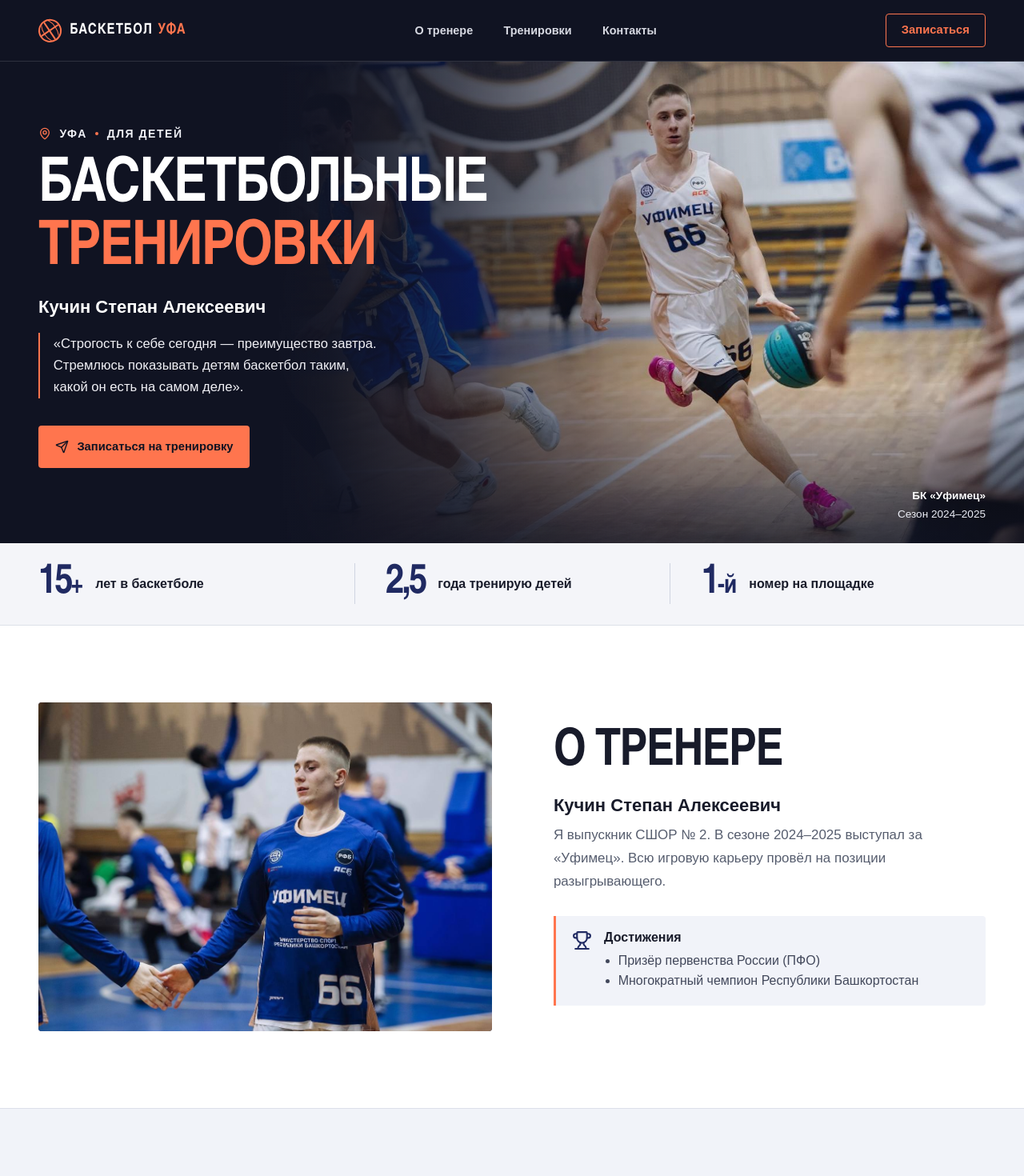
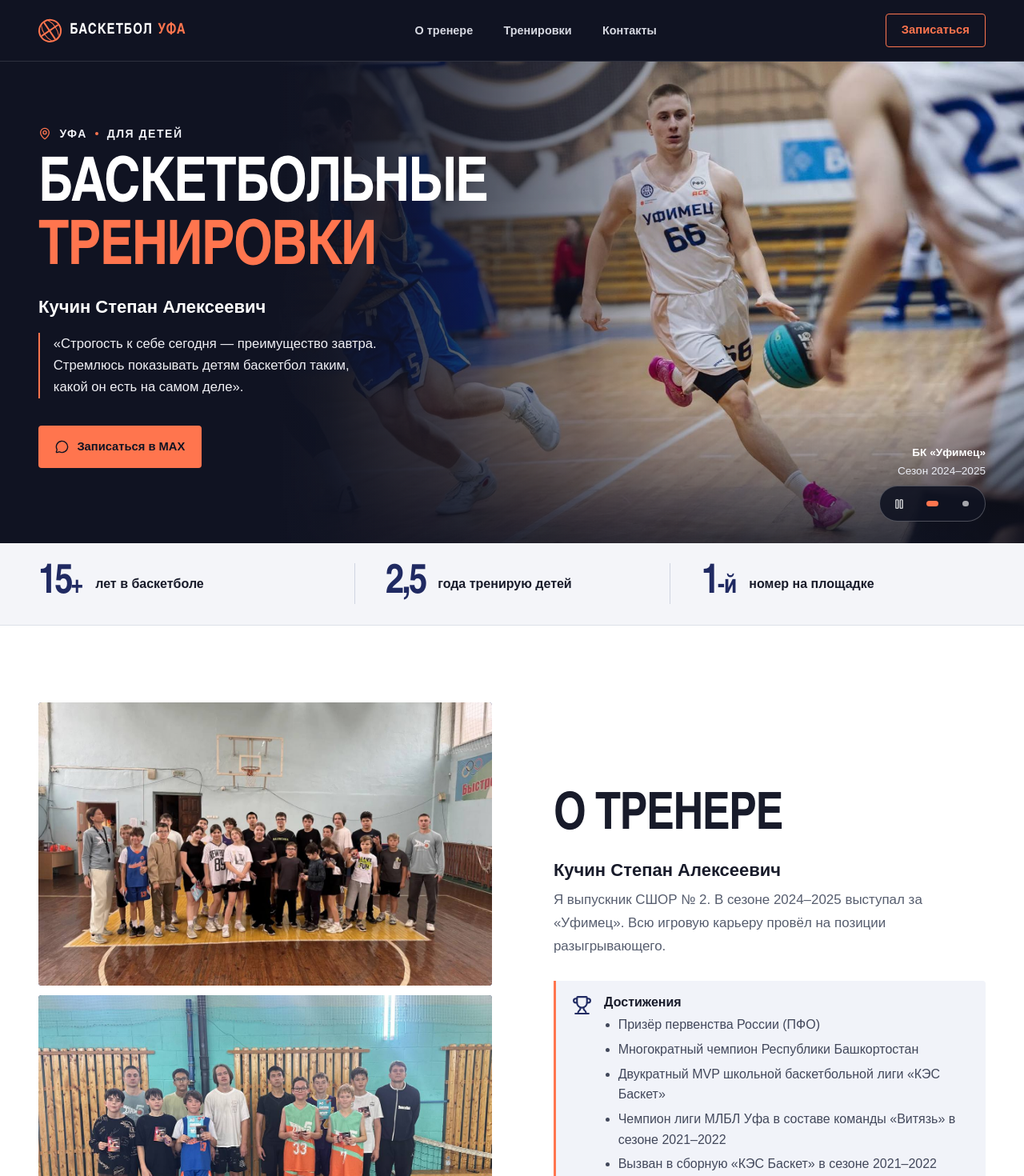
Before and after one commit to code-tamer3000/basketball-ufa, a React (Vite) app: page / in a window 1280 px wide. Shown: the top 1470 px of the page at 80% size. Built offline with nearby package versions, Linux system fonts and the light colour scheme.

Commit message:
Add coaching achievements, photo carousel, and MAX booking

```diff
--- a/index.html
+++ b/index.html
@@ -4,7 +4,7 @@
     <meta charset="UTF-8" />
     <meta name="viewport" content="width=device-width, initial-scale=1.0" />
     <meta name="theme-color" content="#101322" />
-    <meta name="description" content="Индивидуальные тренировки по баскетболу для детей в Уфе. Занятия на площадке или в зале. Запись в Telegram и по телефону." />
+    <meta name="description" content="Индивидуальные тренировки по баскетболу для детей в Уфе. Занятия на площадке или в зале. Запись в MAX, Telegram и по телефону." />
     <title>Баскетбольные тренировки для детей в Уфе</title>
   </head>
   <body>
--- a/src/App.jsx
+++ b/src/App.jsx
@@ -1,10 +1,18 @@
-import { Clock3, MapPin, Phone, Send, Trophy } from 'lucide-react'
+import { useEffect, useState } from 'react'
+import { Clock3, MapPin, MessageCircle, Pause, Phone, Play, Trophy } from 'lucide-react'
 import gamePhoto from './assets/game.jpg'
 import coachPhoto from './assets/coach.jpg'
+import groupPhoto from './assets/coach-group.jpg'
+import awardsPhoto from './assets/coach-awards.jpg'
 
 const coachName = 'Кучин Степан Алексеевич'
 const phone = { label: '+7 917 800 05 64', href: 'tel:+79178000564' }
 const telegram = { label: '@stepaa7', href: 'https://t.me/stepaa7' }
+const maxHref = 'https://max.ru/u/f9LHodD0cOLgz5w6X0zvnJI3F5X1z51sDLuHzgE8pCDzkQQY9ab50r-lFEo'
+const heroPhotos = [
+  { src: gamePhoto, alt: 'Степан ведёт мяч в форме «Уфимца» под номером 66' },
+  { src: coachPhoto, alt: 'Степан в синей форме «Уфимца» на баскетбольной площадке' },
+]
 const sessions = [
   { duration: '1 час', price: '1 189' },
   { duration: '1,5 часа', price: '1 489' },
@@ -21,20 +29,72 @@ function Brand() {
 }
 
 function BookLink({ children, duration, className = '', icon: Icon }) {
-  const time = duration ? ` (${duration})` : ''
-  const draft = `Здравствуйте! Хочу записать ребёнка на тренировку по баскетболу${time}. Подскажите, пожалуйста, когда можно прийти?`
-
   return (
     <a
       className={`button ${className}`}
-      href={`${telegram.href}?text=${encodeURIComponent(draft)}`}
+      href={maxHref}
       target="_blank"
       rel="noopener noreferrer"
-      aria-label={duration ? `Выбрать тренировку на ${duration} в Telegram` : undefined}
+      aria-label={duration ? `Выбрать в MAX тренировку на ${duration}` : undefined}
     >
       {Icon && <Icon size={17} aria-hidden="true" />}
       {children}
     </a>
+  )
+}
+
+function HeroGallery() {
+  const [active, setActive] = useState(0)
+  const [rotating, setRotating] = useState(() => !window.matchMedia('(prefers-reduced-motion: reduce)').matches)
+  const [hovered, setHovered] = useState(false)
+
+  useEffect(() => {
+    const motion = window.matchMedia('(prefers-reduced-motion: reduce)')
+    function respectMotionPreference(event) {
+      if (event.matches) setRotating(false)
+    }
+    motion.addEventListener('change', respectMotionPreference)
+    return () => motion.removeEventListener('change', respectMotionPreference)
+  }, [])
+
+  useEffect(() => {
+    if (!rotating || hovered) return
+    const timer = window.setInterval(() => {
+      setActive(current => (current + 1) % heroPhotos.length)
+    }, 6500)
+    return () => window.clearInterval(timer)
+  }, [hovered, rotating])
+
+  return (
+    <div className="hero-gallery" role="group" aria-label="Фотографии из «Уфимца»"
+      onMouseEnter={() => setHovered(true)} onMouseLeave={() => setHovered(false)}>
+      <div className="hero-image" aria-live={rotating ? 'off' : 'polite'}>
+        {heroPhotos.map(({ src, alt }, index) => (
+          <div className={`hero-slide${index === active ? ' is-active' : ''}`} key={src} aria-hidden={index !== active}>
+            <img src={src} alt={alt} width="1280" height="852" fetchPriority={index === 0 ? 'high' : undefined} />
+          </div>
+        ))}
+      </div>
+      <div className="hero-photo-tools">
+        <div className="hero-caption"><span>БК «Уфимец»</span><span>Сезон 2024–2025</span></div>
+        <div className="hero-controls" role="group" aria-label="Переключение фотографий">
+          <button className="hero-control" type="button" onClick={() => setRotating(value => !value)}
+            aria-label={rotating ? 'Остановить смену фото' : 'Включить смену фото'}>
+            {rotating ? <Pause size={14} aria-hidden="true" /> : <Play size={14} aria-hidden="true" />}
+          </button>
+          {heroPhotos.map(({ src }, index) => (
+            <button className="hero-control hero-dot" key={src} type="button"
+              aria-label={`Фото ${index + 1}`} aria-pressed={index === active}
+              onFocus={() => setRotating(false)}
+              onClick={() => {
+                setRotating(false)
+                setActive(index)
+              }}
+            />
+          ))}
+        </div>
+      </div>
+    </div>
   )
 }
 
@@ -56,9 +116,6 @@ function App() {
 
       <main id="main">
         <section className="hero" aria-labelledby="hero-title">
-          <div className="hero-image">
-            <img src={gamePhoto} width="1280" height="852" alt="Тренер ведёт мяч в форме «Уфимца» под номером 66" fetchPriority="high" />
-          </div>
           <div className="container hero-inner">
             <div className="hero-content">
               <div className="eyebrow hero-eyebrow"><MapPin size={16} aria-hidden="true" /> Уфа <span /> Для детей</div>
@@ -67,10 +124,10 @@ function App() {
               <blockquote className="hero-quote">
                 «Строгость к себе сегодня — преимущество завтра. Стремлюсь показывать детям баскетбол таким, какой он есть на самом деле».
               </blockquote>
-              <BookLink icon={Send} className="button-primary">Записаться на тренировку</BookLink>
+              <BookLink icon={MessageCircle} className="button-primary">Записаться в MAX</BookLink>
             </div>
-            <div className="hero-caption"><span>БК «Уфимец»</span><span>Сезон 2024–2025</span></div>
           </div>
+          <HeroGallery />
         </section>
 
         <div className="stats">
@@ -92,9 +149,10 @@ function App() {
 
         <section className="coach section" id="coach" aria-labelledby="coach-title">
           <div className="container coach-inner">
-            <figure className="coach-figure">
-              <img src={coachPhoto} width="1280" height="852" alt="Тренер в синей форме «Уфимца» на баскетбольной площадке" loading="lazy" />
-            </figure>
+            <div className="coach-photos">
+              <img src={groupPhoto} width="1280" height="960" alt="Групповое фото с тренером в баскетбольном зале" loading="lazy" />
+              <img src={awardsPhoto} width="1280" height="960" alt="Групповое фото с дипломами и наградами на площадке" loading="lazy" />
+            </div>
             <div className="coach-content">
               <h2 id="coach-title">О тренере</h2>
               <p className="coach-name">{coachName}</p>
@@ -106,6 +164,9 @@ function App() {
                   <ul>
                     <li>Призёр первенства России (ПФО)</li>
                     <li>Многократный чемпион Республики Башкортостан</li>
+                    <li>Двукратный MVP школьной баскетбольной лиги «КЭС Баскет»</li>
+                    <li>Чемпион лиги МЛБЛ Уфа в составе команды «Витязь» в сезоне 2021–2022</li>
+                    <li>Вызван в сборную «КЭС Баскет» в сезоне 2021–2022</li>
                   </ul>
                 </div>
               </div>
@@ -124,7 +185,7 @@ function App() {
                 <li key={duration}>
                   <h3><Clock3 size={19} aria-hidden="true" />{duration}</h3>
                   <p>{price} <span>₽</span></p>
-                  <BookLink className="button-session" duration={duration}>Выбрать</BookLink>
+                  <BookLink className="button-session" duration={duration}>Выбрать в MAX</BookLink>
                 </li>
               ))}
             </ul>
@@ -138,8 +199,9 @@ function App() {
               <h2 id="contact-title">Запись на тренировку</h2>
               <p>Покажу и расскажу, и что самое главное, <strong>ОБУЧУ</strong> Вашего ребенка начальным шагам, а если это уже подготовленный ребенок, то к нему будет усиленный подход, для более развитых и опытных детей.</p>
               <div className="contact-actions">
-                <BookLink icon={Send} className="button-primary">Записаться в Telegram</BookLink>
-                <a className="button button-phone" href={phone.href}><Phone size={17} aria-hidden="true" />{phone.label}</a>
+                <BookLink icon={MessageCircle} className="button-primary">Записаться в MAX</BookLink>
+                <a className="button button-contact" href={telegram.href} target="_blank" rel="noopener noreferrer">Telegram</a>
+                <a className="button button-contact" href={phone.href}><Phone size={17} aria-hidden="true" />{phone.label}</a>
               </div>
             </div>
           </div>
--- a/src/styles.css
+++ b/src/styles.css
@@ -134,13 +134,22 @@ a:focus-visible { outline: 2px solid #5275fa; outline-offset: 5px; }
   color: white;
 }
 
-.hero-image {
+.hero-gallery {
   position: absolute;
   inset: 0 0 0 27%;
-  z-index: -1;
+}
+
+.hero-image, .hero-slide {
+  position: absolute;
+  inset: 0;
+}
+
+.hero-image {
   overflow: hidden;
 }
 
+.hero-slide { opacity: 0; }
+.hero-slide.is-active { opacity: 1; }
 .hero-image img {
   width: 100%;
   height: 100%;
@@ -158,6 +167,7 @@ a:focus-visible { outline: 2px solid #5275fa; outline-offset: 5px; }
 
 .hero-inner {
   position: relative;
+  z-index: 1;
   display: flex;
   align-items: center;
   min-height: clamp(35rem, 47vw, 44rem);
@@ -204,12 +214,20 @@ h2 { font-size: clamp(2.6rem, 5vw, 4.4rem); }
   line-height: 1.65;
 }
 
+.hero-photo-tools {
+  position: absolute;
+  z-index: 2;
+  right: max(3rem, calc((100vw - 76rem) / 2));
+  bottom: 1.65rem;
+  display: flex;
+  flex-direction: column;
+  align-items: flex-end;
+  gap: .55rem;
+}
+
 .hero-caption {
-  position: absolute;
   display: grid;
   justify-items: end;
-  right: 0;
-  bottom: 1.65rem;
   gap: .2rem;
   color: #fff;
   font-size: .85rem;
@@ -217,6 +235,37 @@ h2 { font-size: clamp(2.6rem, 5vw, 4.4rem); }
 }
 .hero-caption span:first-child { font-weight: 800; }
 .hero-caption span:last-child { color: #ebedf5; }
+
+.hero-controls {
+  display: flex;
+  gap: .1rem;
+  padding: .1rem .25rem;
+  border: 1px solid #ffffff40;
+  border-radius: 2rem;
+  background: #101322e6;
+}
+.hero-control {
+  display: grid;
+  place-items: center;
+  width: 2.5rem;
+  height: 2.5rem;
+  padding: 0;
+  border: 0;
+  border-radius: 50%;
+  color: #fff;
+  background: transparent;
+  cursor: pointer;
+}
+.hero-control:focus-visible { outline: 2px solid var(--orange); outline-offset: -3px; }
+.hero-control:hover { background: #ffffff20; }
+.hero-dot::before {
+  content: '';
+  width: .45rem;
+  height: .45rem;
+  border-radius: 1rem;
+  background: #ffffffa0;
+}
+.hero-dot[aria-pressed='true']::before { width: .9rem; background: var(--orange); }
 
 .stats { background: #f4f5f9; border-bottom: 1px solid var(--line); }
 .stats-inner {
@@ -252,14 +301,20 @@ h2 { font-size: clamp(2.6rem, 5vw, 4.4rem); }
   align-items: center;
   gap: clamp(2rem, 6vw, 6rem);
 }
-.coach-figure {
-  margin: 0;
-  overflow: hidden;
+.coach-photos {
+  display: grid;
+  gap: .75rem;
+  min-width: 0;
+}
+.coach-photos img {
+  width: 100%;
+  height: auto;
+  aspect-ratio: 16 / 10;
+  object-fit: cover;
+  object-position: center 57%;
   border-radius: .25rem;
   background: var(--blue);
-  aspect-ratio: 1.38;
 }
-.coach-figure img { width: 100%; height: 100%; object-fit: cover; object-position: 64% 44%; }
 .coach-bio, .training-intro p {
   max-width: 30rem;
   margin-top: 1.25rem;
@@ -285,6 +340,7 @@ h2 { font-size: clamp(2.6rem, 5vw, 4.4rem); }
   color: #42485b;
   line-height: 1.6;
 }
+.achievements li + li { margin-top: .32rem; }
 
 .training { background: #f1f3f9; border-top: 1px solid var(--line); }
 .training-intro {
@@ -354,8 +410,8 @@ h2 { font-size: clamp(2.6rem, 5vw, 4.4rem); }
   line-height: 1.7;
 }
 .contact-actions { display: flex; flex-wrap: wrap; gap: .65rem; }
-.button-phone { border-color: #ffffff65; color: #fff; }
-.button-phone:hover { border-color: #fff; background: #ffffff19; }
+.button-contact { border-color: #ffffff65; color: #fff; }
+.button-contact:hover { border-color: #fff; background: #ffffff19; }
 
 .court {
   position: absolute;
@@ -412,6 +468,7 @@ h2 { font-size: clamp(2.6rem, 5vw, 4.4rem); }
   .hero-content > .hero-quote { animation-delay: .21s; }
   .hero-content > .button { animation-delay: .28s; }
   .hero-content > .button:focus-visible { animation: none; }
+  .hero-slide { transition: opacity .55s ease; }
   .hero-image img { animation: hero-photo-enter .95s ease-out; }
 
   @keyframes hero-enter {
@@ -427,7 +484,8 @@ h2 { font-size: clamp(2.6rem, 5vw, 4.4rem); }
 
 @media (max-width: 62rem) {
   .container { width: calc(100% - 4rem); }
-  .hero-image { left: 20%; }
+  .hero-gallery { left: 20%; }
+  .hero-photo-tools { right: 2rem; }
   .hero-image img { object-position: 61% 41%; }
   .stat { flex-wrap: wrap; gap: .45rem .75rem; }
 }
@@ -437,11 +495,19 @@ h2 { font-size: clamp(2.6rem, 5vw, 4.4rem); }
   .header-inner { min-height: 4.25rem; gap: .75rem; }
   .nav { display: none; }
   .hero { display: flex; flex-direction: column; }
-  .hero-image { position: relative; inset: auto; order: 1; height: clamp(14rem, 62vw, 24rem); }
+  .hero-gallery { position: relative; inset: auto; height: clamp(14rem, 62vw, 24rem); }
   .hero-image img { object-position: 59% 42%; }
-  .hero-image::after { background: linear-gradient(180deg, #101322 0%, #10132200 25%); }
-  .hero-inner { position: static; min-height: 0; padding-block: 2.65rem 1.2rem; }
-  .hero-caption { z-index: 1; right: 1rem; bottom: .9rem; padding: .4rem .7rem; border-radius: .25rem; background: #101322e6; font-size: .78rem; }
+  .hero-image::after {
+    background: linear-gradient(180deg, #101322 0%, #10132200 25%), linear-gradient(0deg, #101322b0 0%, #10132200 45%);
+  }
+  .hero-inner { min-height: 0; padding-block: 2.65rem 1.2rem; }
+  .hero-photo-tools {
+    flex-direction: row-reverse;
+    justify-content: space-between;
+    align-items: center;
+    inset: auto 1rem .9rem;
+  }
+  .hero-caption { font-size: .78rem; }
   h1 { font-size: clamp(2.5rem, 9.2vw, 4.25rem); }
   .hero-eyebrow { margin-bottom: .95rem; }
   .hero-quote { margin-block: 1.25rem 1.4rem; }
@@ -451,7 +517,6 @@ h2 { font-size: clamp(2.6rem, 5vw, 4.4rem); }
   .stat dt { font-size: .875rem; }
   .coach-inner { grid-template-columns: 1fr; gap: 1.6rem; }
   .coach-content { order: -1; }
-  .coach-figure { aspect-ratio: 1.48; }
   .training-intro { flex-direction: column; align-items: start; gap: 1rem; }
   .sessions { grid-template-columns: 1fr; gap: .75rem; }
   .sessions li {
```
Also changed, not shown: src/assets/coach-awards.jpg (added), src/assets/coach-group.jpg (added).
